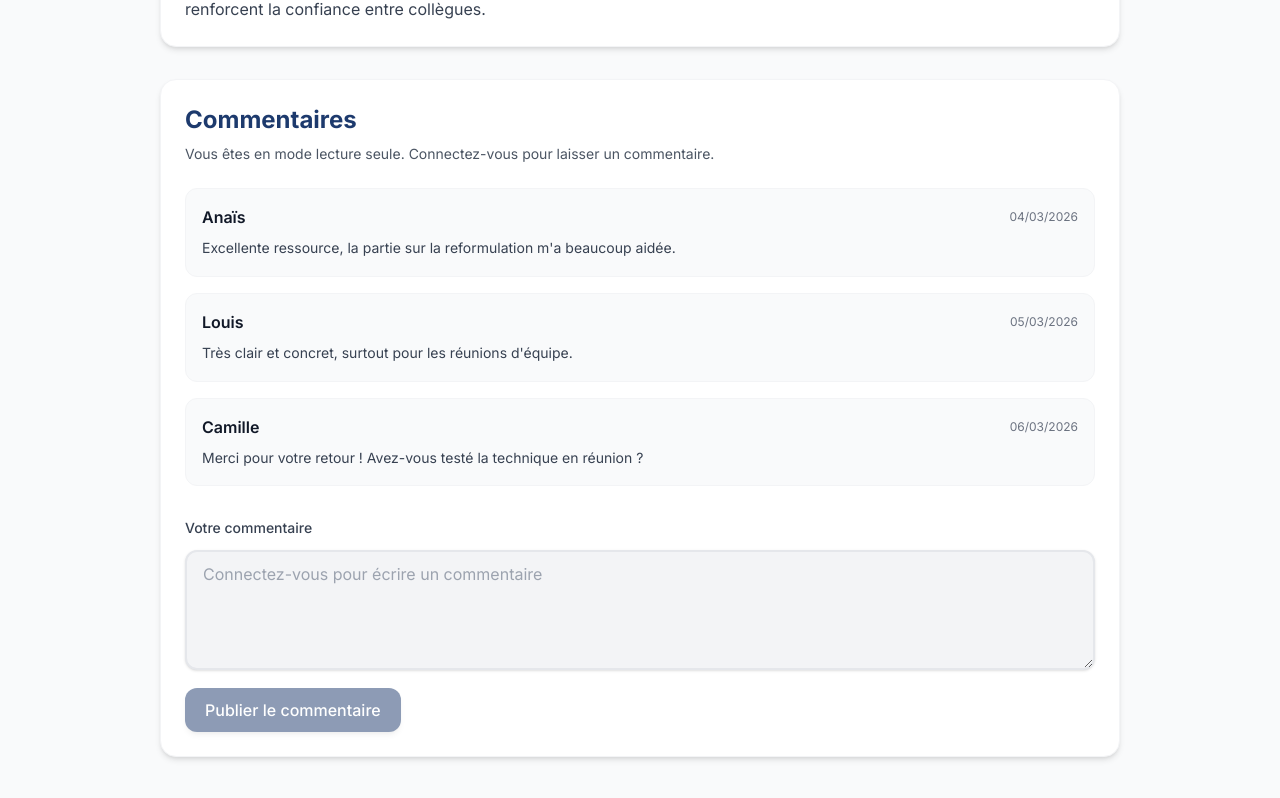
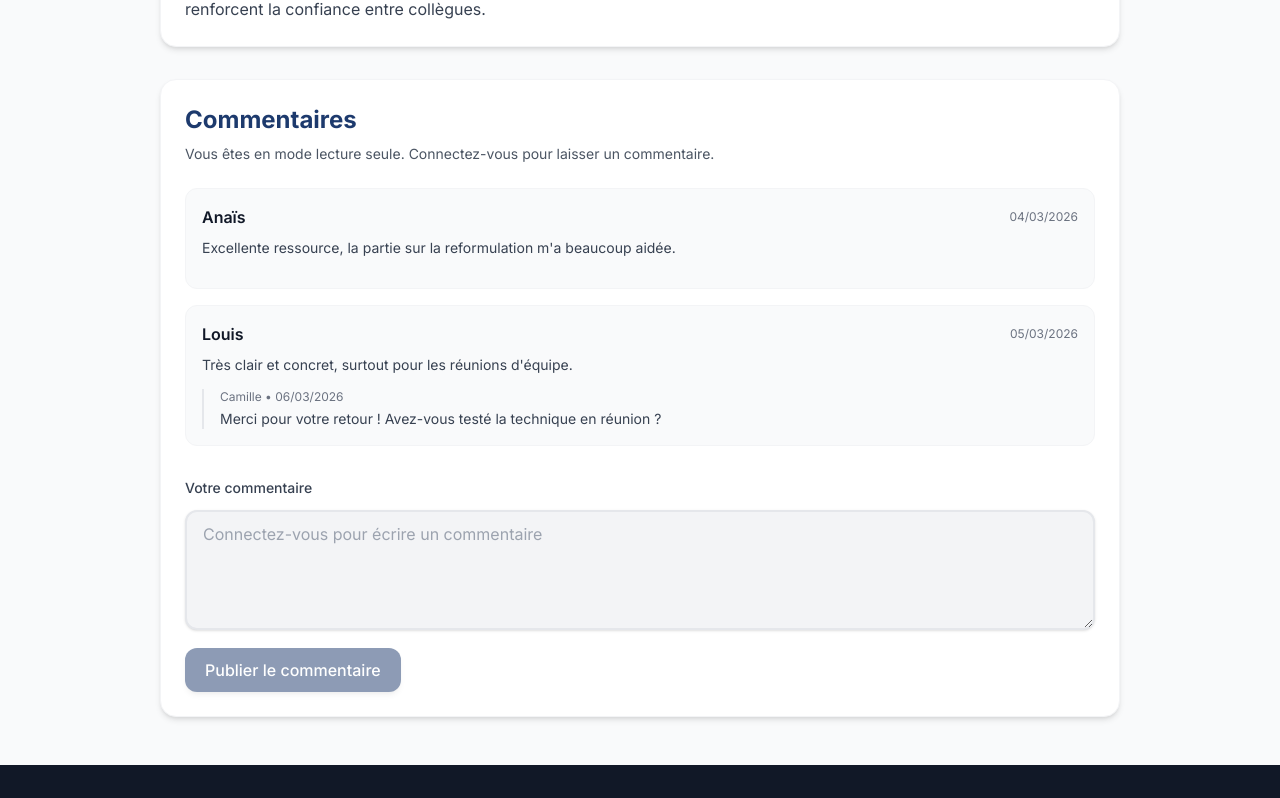
Before and after one commit to cesi-2025/grp2-ressources-relationnelles, a Next.js app in the folder apps/web/: page /ressources/1 in a window 1280 px wide. Shown: the part 535-1333 px from the top of the page. Built offline with nearby package versions, Linux system fonts and the light colour scheme.

Commit message:
feat(web): implement sharing, comment posting, threaded replies and author moderation view

```diff
--- a/apps/web/src/app/ressources/[id]/page.tsx
+++ b/apps/web/src/app/ressources/[id]/page.tsx
@@ -22,12 +22,18 @@ export default function ResourceDetailPage() {
   const params = useParams<{ id: string }>();
   const searchParams = useSearchParams();
   const [isFavorite, setIsFavorite] = useState(false);
+  const [shareMessage, setShareMessage] = useState("");
+  const [newComment, setNewComment] = useState("");
+  const [replyDrafts, setReplyDrafts] = useState<Record<number, string>>({});
+  const [openedReplyFor, setOpenedReplyFor] = useState<number | null>(null);
 
   const resourceId = Number(params.id);
   const isLoggedIn = searchParams.get("connected") === "1";
+  const isAuthor = searchParams.get("author") === "1";
 
   const resource = useMemo(() => getResourceById(resourceId), [resourceId]);
-  const comments = useMemo(() => getCommentsByResourceId(resourceId), [resourceId]);
+  const initialComments = useMemo(() => getCommentsByResourceId(resourceId), [resourceId]);
+  const [comments, setComments] = useState(initialComments);
 
   if (!resource) {
     return (
@@ -46,6 +52,64 @@ export default function ResourceDetailPage() {
   }
 
   const categoryVariant = getCategoryVariant(resource.category);
+
+  const approvedTopLevelComments = comments.filter(
+    (comment) => comment.parentId === null && comment.status === "approved"
+  );
+  const pendingComments = comments.filter((comment) => comment.status === "pending");
+
+  async function sharePublication() {
+    const url = window.location.href;
+    try {
+      await navigator.clipboard.writeText(url);
+      setShareMessage("Lien copié dans le presse-papiers ✅");
+    } catch {
+      setShareMessage("Impossible de copier automatiquement. Copiez l'URL manuellement.");
+    }
+  }
+
+  function addComment() {
+    const message = newComment.trim();
+    if (!message) {
+      return;
+    }
+
+    setComments((previous) => [
+      ...previous,
+      {
+        id: previous.length + 100,
+        resourceId,
+        author: "Vous",
+        message,
+        createdAt: new Date().toISOString().slice(0, 10),
+        parentId: null,
+        status: "pending",
+      },
+    ]);
+    setNewComment("");
+  }
+
+  function addReply(parentId: number) {
+    const message = (replyDrafts[parentId] || "").trim();
+    if (!message) {
+      return;
+    }
+
+    setComments((previous) => [
+      ...previous,
+      {
+        id: previous.length + 100,
+        resourceId,
+        author: "Vous",
+        message,
+        createdAt: new Date().toISOString().slice(0, 10),
+        parentId,
+        status: "pending",
+      },
+    ]);
+    setReplyDrafts((previous) => ({ ...previous, [parentId]: "" }));
+    setOpenedReplyFor(null);
+  }
 
   return (
     <div className="bg-gray-50 min-h-screen py-12">
@@ -67,13 +131,24 @@ export default function ResourceDetailPage() {
               </div>
             </div>
 
+            <div className="flex flex-col gap-3 md:items-end">
+              <Button variant="outline" onClick={sharePublication}>
+                Partager la publication
+              </Button>
+              {shareMessage ? <p className="text-xs text-gray-600">{shareMessage}</p> : null}
+
               {isLoggedIn ? (
+                <>
                   <Button
                     variant={isFavorite ? "secondary" : "outline"}
                     onClick={() => setIsFavorite((previous) => !previous)}
                   >
                     {isFavorite ? "★ Retiré des favoris" : "☆ Ajouter aux favoris"}
                   </Button>
+                  <Link href={`/dashboard/ressources/${resource.id}/edit?connected=1`}>
+                    <Button variant="primary">Éditer la ressource</Button>
+                  </Link>
+                </>
               ) : (
                 <p className="text-sm text-gray-600 md:max-w-xs">
                   Connectez-vous pour ajouter cette ressource à vos favoris.
@@ -82,6 +157,7 @@ export default function ResourceDetailPage() {
                   </Link>
                 </p>
               )}
+            </div>
           </div>
 
           <div className="grid grid-cols-1 sm:grid-cols-2 gap-4 text-sm text-gray-600 mb-7">
@@ -115,11 +191,29 @@ export default function ResourceDetailPage() {
             </p>
           )}
 
+          {isAuthor && pendingComments.length > 0 ? (
+            <div className="mb-6 rounded-lg border border-amber-200 bg-amber-50 p-4">
+              <h3 className="font-semibold text-amber-900 mb-2">Commentaires en attente de modération</h3>
+              <ul className="space-y-2 text-sm text-amber-800">
+                {pendingComments.map((comment) => (
+                  <li key={comment.id}>
+                    • {comment.author} : {comment.message}
+                  </li>
+                ))}
+              </ul>
+            </div>
+          ) : null}
+
           <div className="space-y-4 mb-8">
-            {comments.length === 0 ? (
+            {approvedTopLevelComments.length === 0 ? (
               <p className="text-gray-600">Aucun commentaire pour cette ressource.</p>
             ) : (
-              comments.map((comment) => (
+              approvedTopLevelComments.map((comment) => {
+                const replies = comments.filter(
+                  (reply) => reply.parentId === comment.id && reply.status === "approved"
+                );
+
+                return (
                   <div key={comment.id} className="bg-gray-50 border border-gray-100 rounded-lg p-4">
                     <div className="flex items-center justify-between mb-2">
                       <p className="font-semibold text-gray-900">{comment.author}</p>
@@ -128,8 +222,53 @@ export default function ResourceDetailPage() {
                       </p>
                     </div>
                     <p className="text-gray-700 text-sm leading-relaxed">{comment.message}</p>
+
+                    <div className="mt-3">
+                      {isLoggedIn ? (
+                        <button
+                          className="text-sm text-primary hover:underline"
+                          onClick={() => setOpenedReplyFor(openedReplyFor === comment.id ? null : comment.id)}
+                        >
+                          Répondre
+                        </button>
+                      ) : null}
+
+                      {openedReplyFor === comment.id ? (
+                        <div className="mt-3 space-y-2">
+                          <textarea
+                            rows={3}
+                            value={replyDrafts[comment.id] || ""}
+                            onChange={(event) =>
+                              setReplyDrafts((previous) => ({
+                                ...previous,
+                                [comment.id]: event.target.value,
+                              }))
+                            }
+                            className="w-full px-3 py-2 bg-white border-2 border-gray-200 rounded-lg text-sm text-gray-900 focus:outline-none focus:ring-2 focus:ring-primary focus:border-transparent"
+                            placeholder="Votre réponse..."
+                          />
+                          <Button size="sm" onClick={() => addReply(comment.id)}>
+                            Envoyer la réponse
+                          </Button>
                         </div>
-              ))
+                      ) : null}
+
+                      {replies.length > 0 ? (
+                        <div className="mt-3 pl-4 border-l-2 border-gray-200 space-y-2">
+                          {replies.map((reply) => (
+                            <div key={reply.id}>
+                              <p className="text-xs text-gray-500 mb-1">
+                                {reply.author} • {new Date(reply.createdAt).toLocaleDateString("fr-FR")}
+                              </p>
+                              <p className="text-sm text-gray-700">{reply.message}</p>
+                            </div>
+                          ))}
+                        </div>
+                      ) : null}
+                    </div>
+                  </div>
+                );
+              })
             )}
           </div>
 
@@ -138,6 +277,8 @@ export default function ResourceDetailPage() {
             <textarea
               rows={4}
               disabled={!isLoggedIn}
+              value={newComment}
+              onChange={(event) => setNewComment(event.target.value)}
               className="w-full px-4 py-2.5 bg-white border-2 border-gray-200 rounded-lg text-gray-900 placeholder:text-gray-400 focus:outline-none focus:ring-2 focus:ring-primary focus:border-transparent transition-all duration-200 shadow-sm disabled:bg-gray-100 disabled:text-gray-500"
               placeholder={
                 isLoggedIn
@@ -145,9 +286,14 @@ export default function ResourceDetailPage() {
                   : "Connectez-vous pour écrire un commentaire"
               }
             ></textarea>
-            <Button variant="primary" disabled={!isLoggedIn}>
+            <Button variant="primary" disabled={!isLoggedIn || newComment.trim().length === 0} onClick={addComment}>
               Publier le commentaire
             </Button>
+            {isLoggedIn ? (
+              <p className="text-xs text-gray-500">
+                Votre commentaire sera soumis à modération avant publication.
+              </p>
+            ) : null}
           </div>
         </Card>
       </div>
```
Lines whose indentation alone changed are shown as unchanged.
